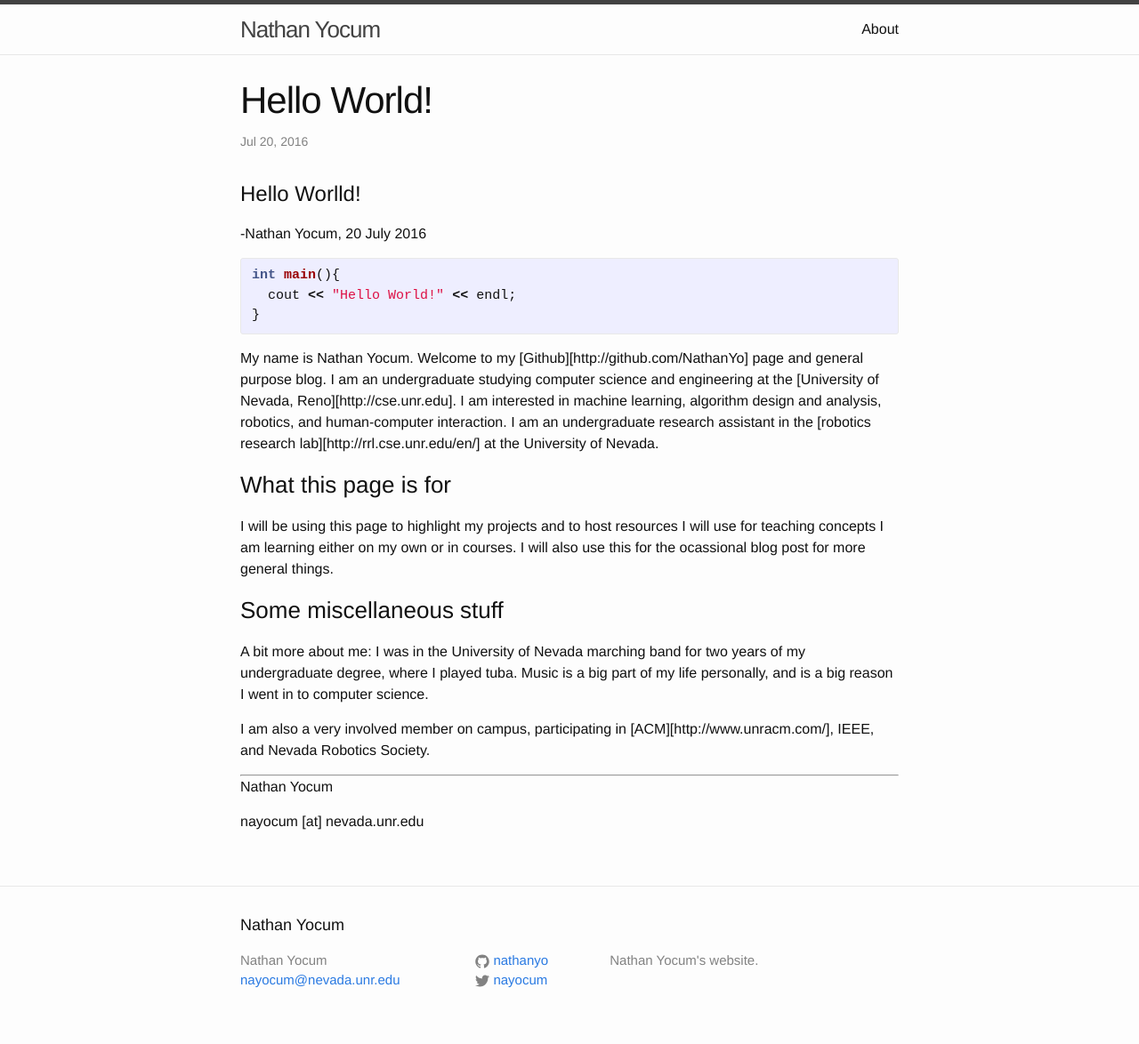
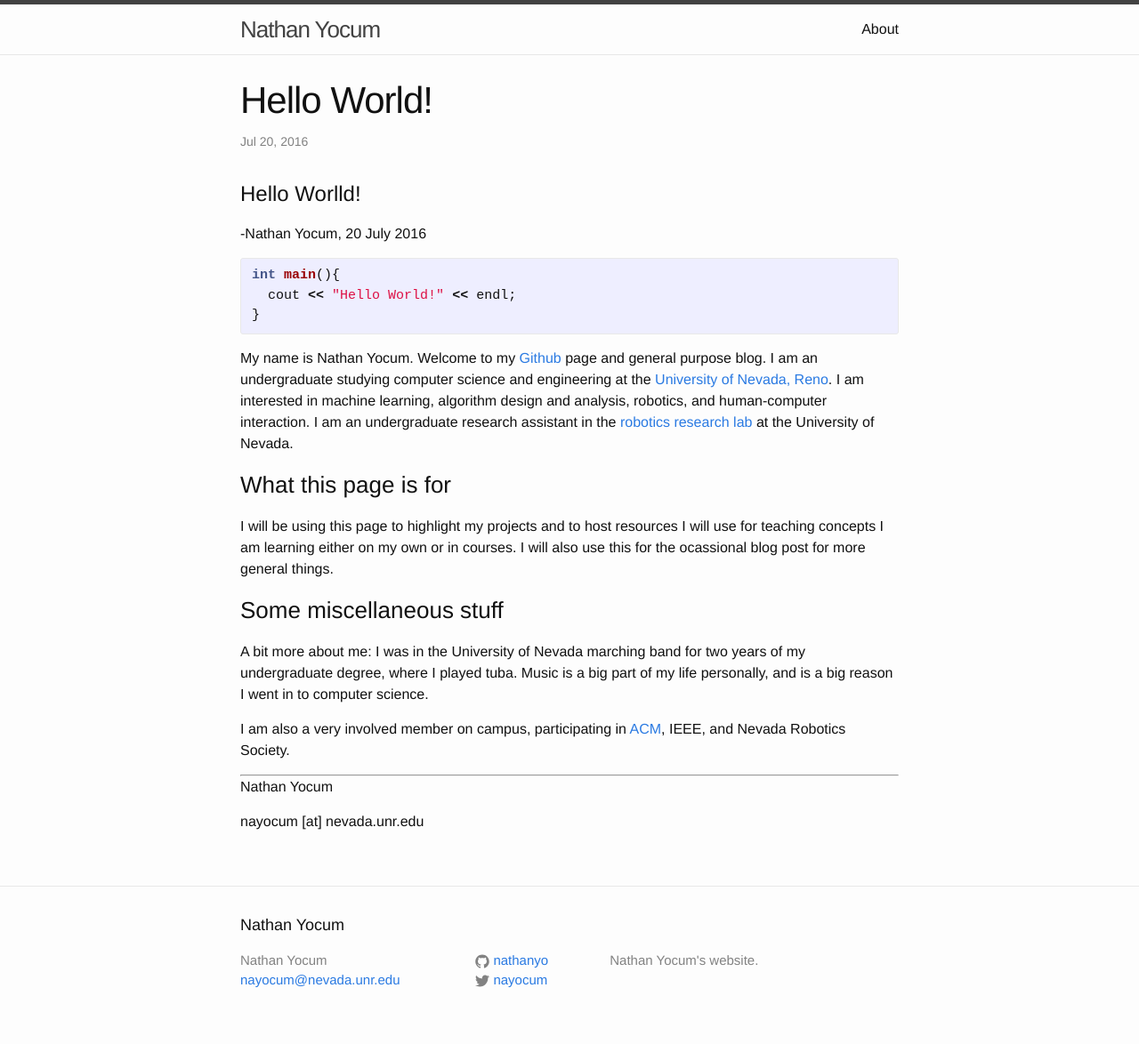
Before and after one commit to NathanYo/nathanyo.github.io, a Jekyll site: the page built from _posts/2016-07-20-hello-world.markdown, in a window 1280 px wide. Shown: the whole page at 89% size. Built offline with Jekyll 4.4.1, drawn with Linux system fonts in a browser that asks for light colours; some of the changed lines change nothing that is shown.

Commit message:
fixed links

```diff
--- a/_posts/2016-07-20-hello-world.markdown
+++ b/_posts/2016-07-20-hello-world.markdown
@@ -14,8 +14,8 @@
 }
 {% endhighlight %}
 
-My name is Nathan Yocum. Welcome to my [Github][http://github.com/NathanYo] page and general purpose blog. I am an undergraduate studying computer science and engineering at the [University of Nevada, Reno][http://cse.unr.edu].
-I am interested in machine learning, algorithm design and analysis, robotics, and human-computer interaction. I am an undergraduate research assistant in the [robotics research lab][http://rrl.cse.unr.edu/en/] at the University of Nevada.
+My name is Nathan Yocum. Welcome to my [Github][Github] page and general purpose blog. I am an undergraduate studying computer science and engineering at the [University of Nevada, Reno][cse].
+I am interested in machine learning, algorithm design and analysis, robotics, and human-computer interaction. I am an undergraduate research assistant in the [robotics research lab][rrl] at the University of Nevada.
 
 ### What this page is for
 
@@ -26,9 +26,14 @@
 
 A bit more about me: I was in the University of Nevada marching band for two years of my undergraduate degree, where I played tuba. Music is a big part of my life personally, and is a big reason I went in to computer science.
 
-I am also a very involved member on campus, participating in [ACM][http://www.unracm.com/], IEEE, and Nevada Robotics Society.
+I am also a very involved member on campus, participating in [ACM][acm], IEEE, and Nevada Robotics Society.
 
 ---
 Nathan Yocum
 
 nayocum [at] nevada.unr.edu
+
+[Github]: http://github.com/NathanYo
+[cse]: http://cse.unr.edu
+[rrl]: http://rrl.cse.unr.edu/en/
+[acm]: http://www.unracm.com/
```
